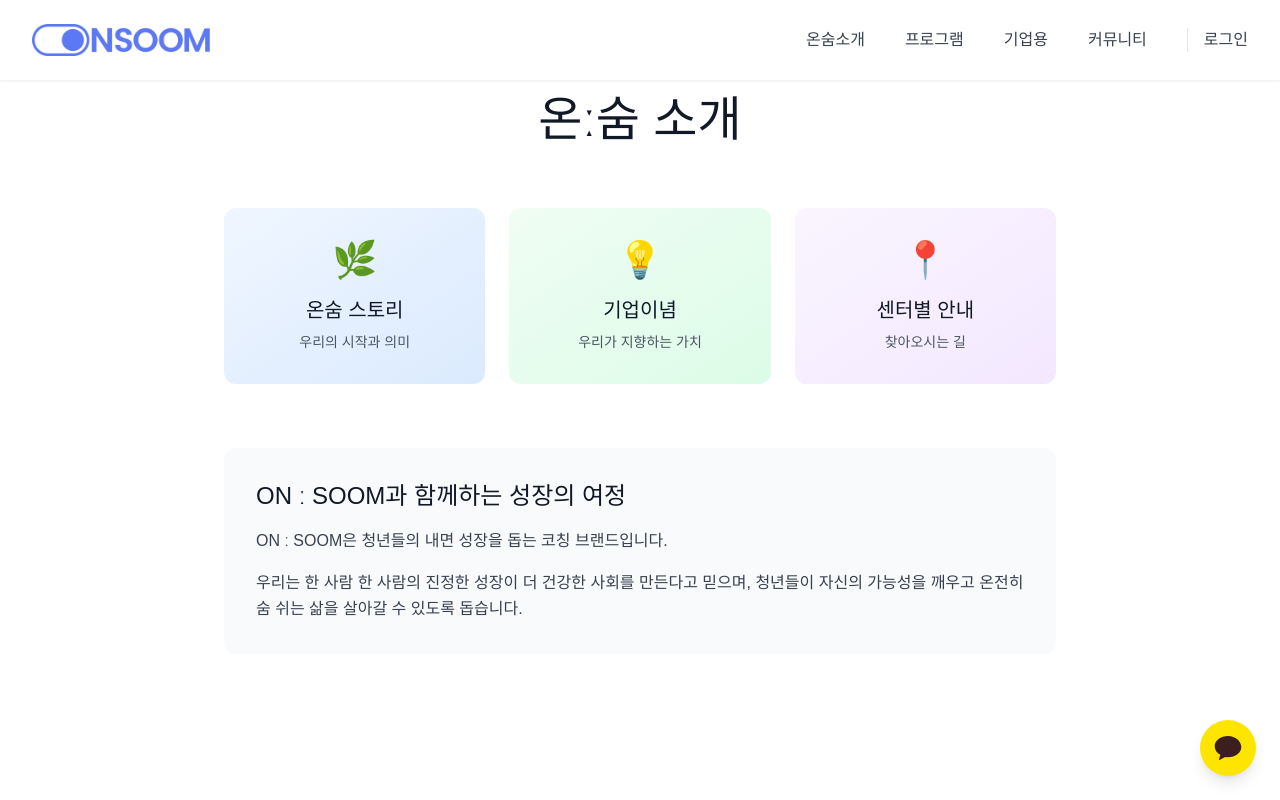
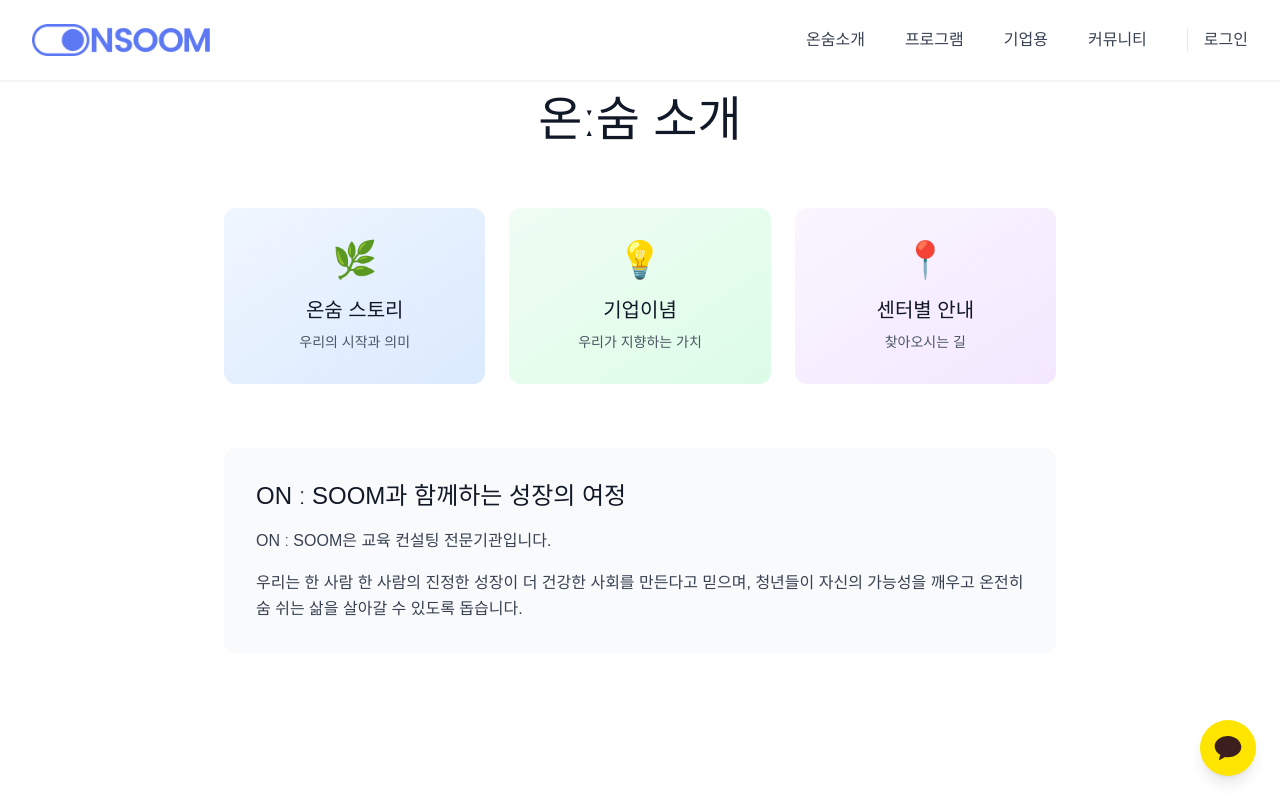
Before and after one commit to kwakminoo/ON-SOOM, a Next.js app: page /about in a window 1280 px wide. Shown: the top 800 px of the page. Built offline with nearby package versions, Linux system fonts and the light colour scheme; a web font is replaced by a local one.

Commit message:
Update page.tsx

```diff
--- a/app/about/page.tsx
+++ b/app/about/page.tsx
@@ -64,7 +64,7 @@ export default function AboutPage() {
               ON ː SOOM과 함께하는 성장의 여정
             </h3>
             <p className="text-gray-700 leading-relaxed mb-4">
-              ON ː SOOM은 청년들의 내면 성장을 돕는 코칭 브랜드입니다.
+              ON ː SOOM은 교육 컨설팅 전문기관입니다.
             </p>
             <p className="text-gray-700 leading-relaxed">
               우리는 한 사람 한 사람의 진정한 성장이 더 건강한 사회를 만든다고 믿으며,
```
